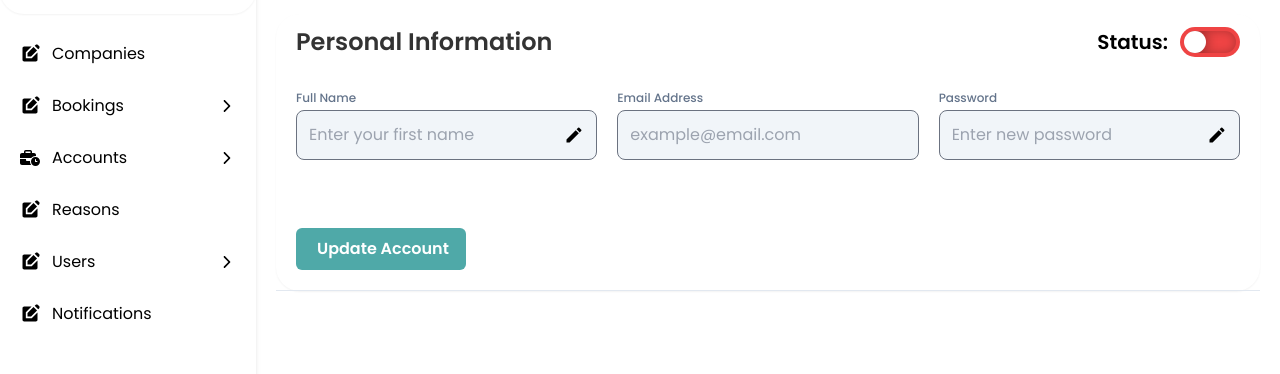
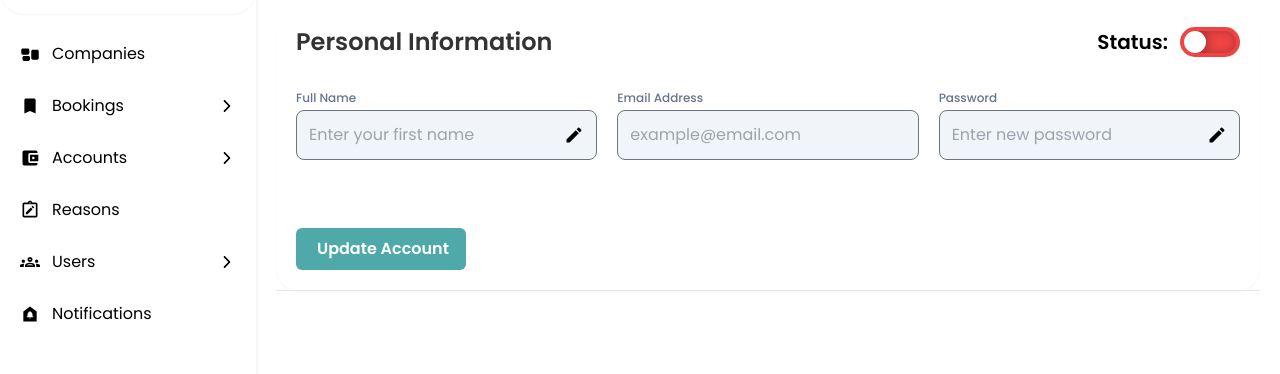
Before and after one commit to techxudo-office/Skyight-MD, a React (Vite) app: page /dashboard/settings in a window 1280 px wide. Shown: the part 178-552 px from the top of the page. Built offline with nearby package versions, Linux system fonts and the light colour scheme; no server answers; sample sign-in values are in the browser's storage.

Commit message:
Feat: icons changed

```diff
--- a/src/data/sidebarData.jsx
+++ b/src/data/sidebarData.jsx
@@ -1,13 +1,16 @@
 import { AiFillHome } from "react-icons/ai";
 import { FaSquarePollHorizontal } from "react-icons/fa6";
-import { MdEditSquare } from "react-icons/md";
+import { MdAccountBalanceWallet, MdCancelScheduleSend, MdDoorbell, MdEditSquare, MdOutlineGroups, MdOutlineNoteAlt } from "react-icons/md";
 import { FaBusinessTime } from "react-icons/fa6";
 import { TbTransactionDollar } from "react-icons/tb";
 import { PiBankBold } from "react-icons/pi";
 import { IoTicket } from "react-icons/io5";
 import { FaUserShield, FaUser } from "react-icons/fa";
 import { VscGitStashApply } from "react-icons/vsc";
-
+import { BiSolidDollarCircle } from "react-icons/bi";
+import { HiRectangleGroup } from "react-icons/hi2";
+import { IoMdBookmark } from "react-icons/io";
+import { RiRefund2Fill } from "react-icons/ri";
 export const sidebarLinks = [
   // {
   //   title: "Home",
@@ -17,16 +20,16 @@ export const sidebarLinks = [
   {
     title: "Companies",
     path: "companies",
-    icon: <MdEditSquare />,
+    icon: <HiRectangleGroup />
   },
   {
     title: "Bookings",
-    icon: <MdEditSquare />,
+    icon: <IoMdBookmark />,
     sublinks: [
       {
         title: "Apply Commisions",
         path: "apply-commisions",
-        icon: <VscGitStashApply />,
+        icon: <BiSolidDollarCircle />,
       },
       {
         title: "Transactions",
@@ -41,23 +44,23 @@ export const sidebarLinks = [
       {
         title: "Flight Bookings",
         path: "flight-bookings",
-        icon: <FaBusinessTime />,
+        icon: <IoMdBookmark />,
       },
       {
         title: "Refund Requests",
         path: "refund-requests",
-        icon: <FaBusinessTime />,
+        icon: <RiRefund2Fill />,
       },
       {
         title: "Cancel Requests",
         path: "cancel-requests",
-        icon: <FaBusinessTime />,
+        icon: <MdCancelScheduleSend />,
       },
     ],
   },
   {
     title: "Accounts",
-    icon: <FaBusinessTime />,
+    icon: <MdAccountBalanceWallet />,
     sublinks: [
       {
         title: "Banks",
@@ -70,11 +73,11 @@ export const sidebarLinks = [
   {
     title: "Reasons",
     path: "reasons",
-    icon: <MdEditSquare />,
+    icon: <MdOutlineNoteAlt />,
   },
   {
     title: "Users",
-    icon: <MdEditSquare />,
+    icon: <MdOutlineGroups />,
     sublinks: [
       {
         title: "Roles",
@@ -96,7 +99,7 @@ export const sidebarLinks = [
   {
     title: "Notifications",
     path: "notifications",
-    icon: <MdEditSquare />,
+    icon: <MdDoorbell />,
   },
 
 ];
--- a/src/pages/Settings/Settings.jsx
+++ b/src/pages/Settings/Settings.jsx
@@ -14,6 +14,8 @@ import { updateAccountValidation } from "../../utils/validations";
 const Settings = () => {
   const dispatch = useDispatch();
   const fileInputRef = useRef(null);
+
+  const [base64IMG, setBase64IMG] = useState()
   const [toggle, setToggle] = useState(false);
   const [editingField, setEditingField] = useState(null);
   const { roles, isLoadingRoles } = useSelector((state) => state.role);
@@ -81,11 +83,17 @@ const Settings = () => {
   const handleImageChange = (event) => {
     const file = event.target.files[0];
     if (file) {
-      const imageUrl = URL.createObjectURL(file);
-      setProfileImage(imageUrl);
+      const reader = new FileReader()
+
+      reader.readAsDataURL(file)
+
+      reader.onload = () => {
+        console.log('called: ', reader)
+        setBase64IMG(reader.result)
+      }
     }
   };
-
+  console.log("base64IMG", base64IMG)
   const profileFields = [
     {
       label: "Full Name",
@@ -145,7 +153,7 @@ const Settings = () => {
         >
           <div className="relative w-16 h-16 overflow-hidden rounded-full cursor-pointer group">
             <img
-              src={profileImage}
+              src={base64IMG || profileImage}
               alt="profile-img"
               className="object-cover w-full h-full rounded-full"
             />
@@ -155,6 +163,7 @@ const Settings = () => {
             >
               <MdEdit className="text-xl text-white" />
             </div>
+
             <input
               type="file"
               accept="image/png, image/jpeg, image/jpg"
```
